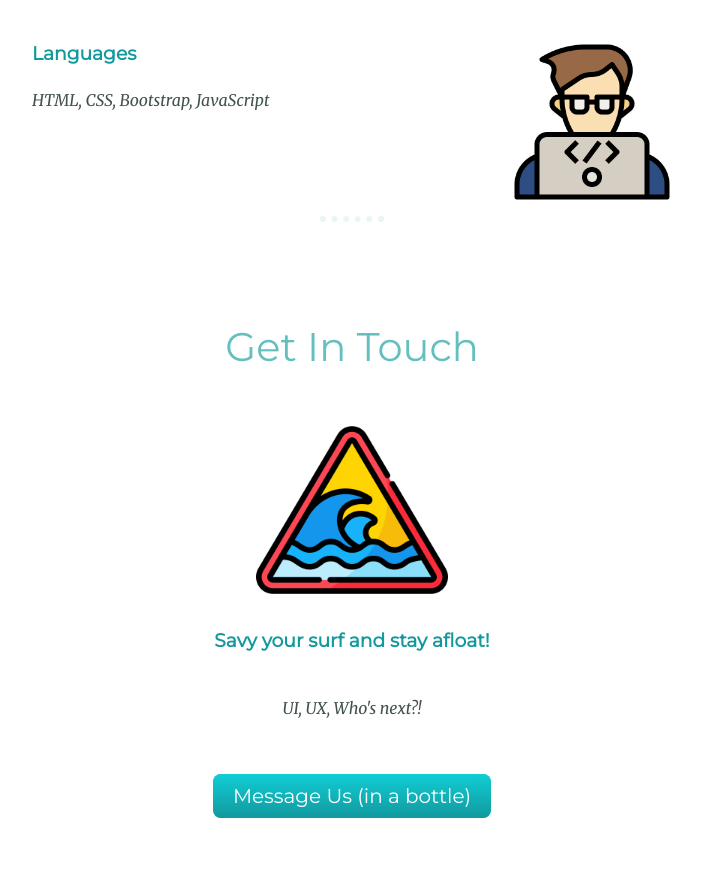
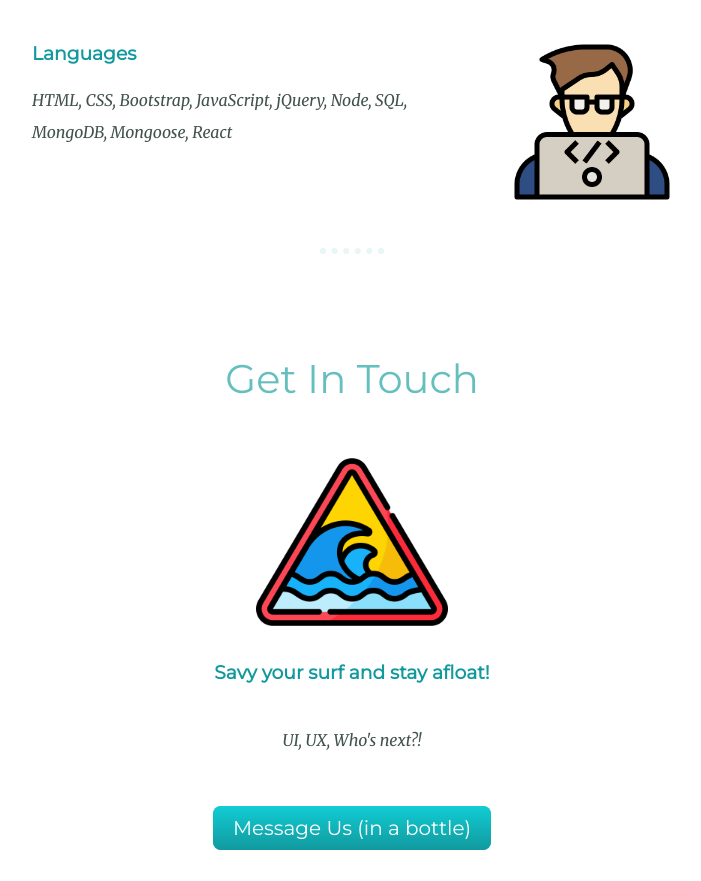
Before and after one commit to TsunamiSam99/TsunamiSam, a plain HTML site: page index.html in a window 1280 px wide. Shown: the part 1783-2664 px from the top of the page, without its empty margins (288-989 px from the left). Drawn offline with Linux system fonts and the light colour scheme.

Commit message:
Update index.html
Add Languages to Languages

```diff
--- a/index.html
+++ b/index.html
@@ -32,7 +32,7 @@
         <div class="skill-row">
           <img class="skill-image2" src="images/coding.png" alt="coding-img">
           <h3>Languages</h3>
-          <p>HTML, CSS, Bootstrap, JavaScript</p>
+          <p>HTML, CSS, Bootstrap, JavaScript, jQuery, Node, SQL, MongoDB, Mongoose, React</p>
         </div>
       </div>
       <hr class="hr2">
```
